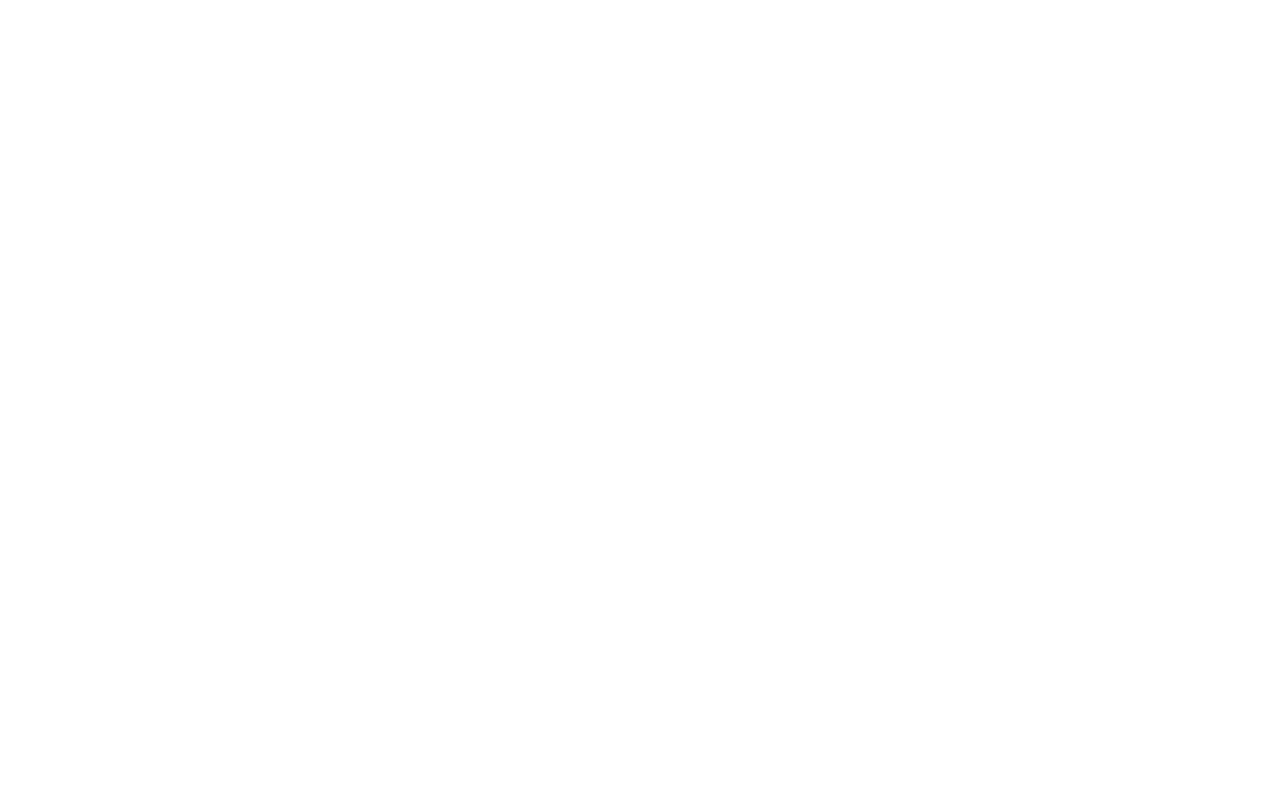
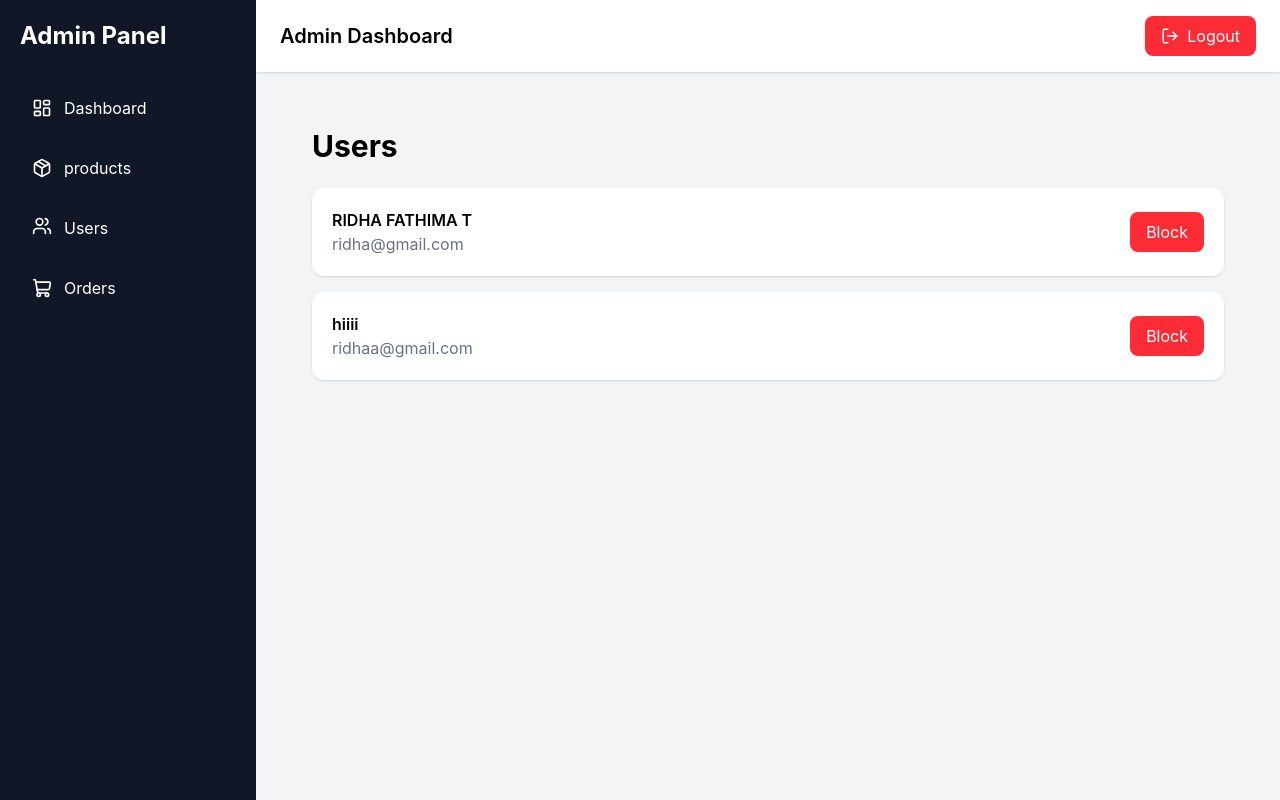
Before and after one commit to ridhafathima1/e-commerce-project, a React (Vite) app: page /admin/users in a window 1280 px wide. Before the commit this address had no page. Built offline with nearby package versions, Linux system fonts and the light colour scheme; data requests are answered from the project's data file; sample sign-in values are in the browser's storage.

Commit message:
added blockuser button

```diff
--- a/db.json
+++ b/db.json
@@ -22,18 +22,6 @@
     }
   ],
   "cart": [
-    {
-      "userId": "IpxpJW9mlvI",
-      "productId": "2",
-      "name": "Vitamin C Serum",
-      "price": 499,
-      "image": "/vitamincserum.png",
-      "category": "Skincare",
-      "description": "Vitamin C Serum for an everyday skincare routine.",
-      "stock": 24,
-      "quantity": 1,
-      "id": "mzk3cTTM0xU"
-    },
     {
       "userId": "Bsl2c8oHgi4",
       "productId": "2",
@@ -64,13 +52,15 @@
       "name": "RIDHA FATHIMA T",
       "email": "ridha@gmail.com",
       "password": "123456",
-      "id": "IpxpJW9mlvI"
+      "id": "IpxpJW9mlvI",
+      "blocked": true
     },
     {
       "name": "hiiii",
       "email": "ridhaa@gmail.com",
       "password": "1234567",
-      "id": "Bsl2c8oHgi4"
+      "id": "Bsl2c8oHgi4",
+      "blocked": true
     }
   ],
   "products": [
@@ -436,6 +426,26 @@
       "status": "cancelled",
       "date": "2026-09-30T04:40:37.205Z",
       "id": "XcRtW9cvKbM"
+    },
+    {
+      "items": [
+        {
+          "userId": "IpxpJW9mlvI",
+          "productId": "2",
+          "name": "Vitamin C Serum",
+          "price": 499,
+          "image": "/vitamincserum.png",
+          "category": "Skincare",
+          "description": "Vitamin C Serum for an everyday skincare routine.",
+          "stock": 24,
+          "quantity": 1,
+          "id": "2"
+        }
+      ],
+      "total": 499,
+      "status": "cancelled",
+      "date": "2026-09-30T08:55:58.632Z",
+      "id": "YesK3OfRMWE"
     }
   ],
   "$schema": "./node_modules/json-server/schema.json"
--- a/src/admin-side/pages/adminproducts.jsx
+++ b/src/admin-side/pages/adminproducts.jsx
@@ -1,17 +1,17 @@
-import {useEffect,useState} from "react"
+import {useState,useEffect} from "react"
+import {useDispatch,useSelector} from "react-redux"
+import { fetchProducts } from "../../redux/adminproducts"
 import axios from "axios"
 function Adminproducts(){
-    const[products,setproducts]=useState([])
     const[form,setform]=useState(false)
     const[name,setname]=useState("")
     const[price,setprice]=useState("")
     const[category,setcategory]=useState("")
-    useEffect(()=>{
-        axios.get("http://localhost:3000/products")
-        .then((res)=>{
-            setproducts(res.data)
-        })
-    },[]);
+   const dispatch=useDispatch()
+   const products=useSelector((state)=>state.adminproducts.products);
+   useEffect(()=>{
+    dispatch(fetchProducts());
+   },[dispatch])
     const handleaddproduct=()=>{
         const newproduct={
             name:name,
--- a/src/admin-side/pages/adminusers.jsx
+++ b/src/admin-side/pages/adminusers.jsx
@@ -0,0 +1,30 @@
+import {useEffect} from "react"
+import { useSelector,useDispatch } from "react-redux"
+import {fetchusers,blockusers} from "../../redux/adminusers";
+function Adminusers(){
+    const handleblock=(id)=>{
+        dispatch(blockusers(id))
+    };
+    const dispatch=useDispatch()
+    const users=useSelector((state)=>state.adminusers.users)
+    useEffect(()=>{
+        dispatch(fetchusers());
+    },[dispatch])
+    return(
+        <div className="p-8">
+            <h1 className="mb-6 text-3xl font-bold">Users</h1>
+            <div className="space-y-4">
+                {users.map((user)=>(
+                    <div key={user.id} className="flex items-center justify-between rounded-xl bg-white p-5 shadow">
+                        <div>
+                            <h2 className="font-semibold">{user.name}</h2>
+                            <p className="text-gray-500">{user.email}</p>
+                        </div>
+                        <button onClick={()=>handleblock(user.id)}className="rounded-lg bg-red-500 px-4 py-2 text-white">Block</button>
+                        </div>
+                ))}
+            </div>
+        </div>
+    )
+}
+export default Adminusers
--- /dev/null
+++ b/src/redux/adminproducts.js
@@ -0,0 +1,22 @@
+import { createSlice,createAsyncThunk } from "@reduxjs/toolkit";
+import axios from "axios"
+export const fetchProducts=createAsyncThunk(
+    "adminproducts/fetchProducts",
+    async()=>{
+        const res=await axios.get("http://localhost:3000/products");
+        return res.data;
+    }
+)
+const adminproductslice=createSlice({
+    name:"adminproducts",
+    initialState:{
+        products:[],
+    },
+    reducers:{},
+    extraReducers:(builder)=>{
+        builder.addCase(fetchProducts.fulfilled,(state,action)=>{
+            state.products=action.payload;
+        })
+    },
+})
+export default adminproductslice.reducer;
--- /dev/null
+++ b/src/redux/adminusers.js
@@ -0,0 +1,30 @@
+import {createSlice,createAsyncThunk} from "@reduxjs/toolkit"
+import axios from "axios"
+import { useReducer } from "react";
+export const fetchusers=createAsyncThunk("adminusers/fetchusers",async()=>{
+    const res=await axios.get("http://localhost:3000/users")
+    return res.data;
+})
+export const blockusers=createAsyncThunk("adminusers/blockuser",async (id)=>{
+    const res=await axios.patch(`http://localhost:3000/users/${id}`,{blocked:true});
+    return res.data
+})
+const adminusersslice=createSlice({
+    name:"adminusers",
+    initialState:{
+        users:[],
+    },
+    reducers:{},
+    extraReducers:(builder)=>{
+        builder.addCase(fetchusers.fulfilled,(state,action)=>{
+            state.users=action.payload;
+        })
+        builder.addCase(blockusers.fulfilled,(state,action)=>{
+            const index=state.users.findIndex((user)=>useReducer.id===action.payload.id)
+            if(index!==-1){
+                state.users[index]=action.payload;
+            }
+        })
+    },
+})
+export default adminusersslice.reducer;
--- a/src/redux/store.js
+++ b/src/redux/store.js
@@ -4,6 +4,8 @@ import wishlistReducer from "./wishlist";
 import productReducer from "./product";
 import userReducer from "./user";
 import ordersReducer from "./orders";
+import adminproductReducer from "./adminproducts";
+import adminusersReducer from "./adminusers";
 export const store = configureStore({
   reducer: {
     cart: cartReducer,
@@ -11,5 +13,7 @@ export const store = configureStore({
     product: productReducer,
     user: userReducer,
     orders: ordersReducer,
+    adminproducts:adminproductReducer,
+    adminusers:adminusersReducer,
   },
 });
--- a/src/routes/approutes.jsx
+++ b/src/routes/approutes.jsx
@@ -14,6 +14,7 @@ import Dashboard from "../admin-side/pages/dashboard"
 import Adminproducts from "../admin-side/pages/adminproducts"
 import Adminlayout from "../admin-side/components/adminlayout";
 import Adminprotectedroute from "../admin-side/adminprotected route/adminprotectedroute";
+import Adminusers from "../admin-side/pages/adminusers";
 function AppRoutes() {
   return (
       <Routes>
@@ -33,6 +34,13 @@ function AppRoutes() {
   <Adminprotectedroute><Adminlayout><Dashboard/></Adminlayout></Adminprotectedroute>}/>
 
 <Route path="/admin/products" element={<Adminprotectedroute><Adminlayout><Adminproducts/></Adminlayout></Adminprotectedroute>}/>
+<Route path="/admin/users" element={
+  <Adminprotectedroute>
+    <Adminlayout>
+      <Adminusers/>
+    </Adminlayout>
+  </Adminprotectedroute>
+}/>
         <Route
           path="/home"
           element={<Home />}/>
```
